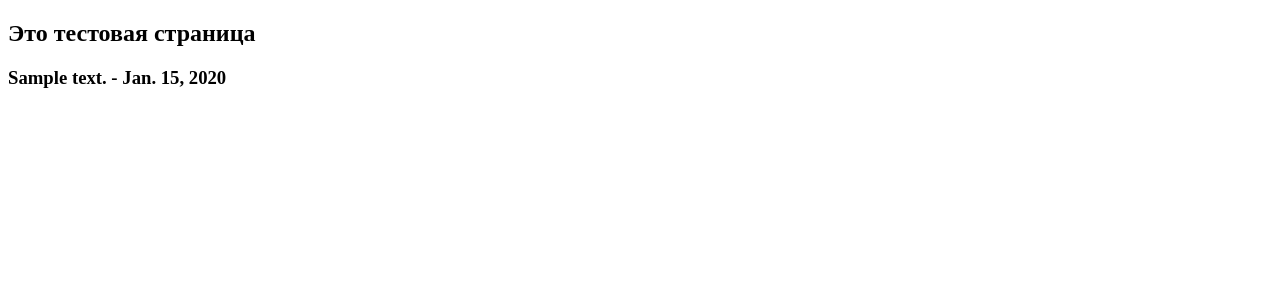
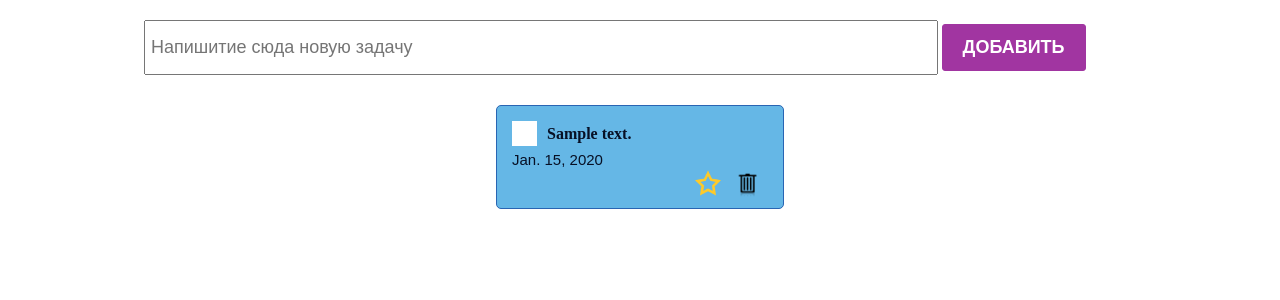
Before and after one commit to Tinatin-art/todo, a Django app: page /test/ in a window 1280 px wide. Shown: the top 300 px of the page. Run offline with Django 3.2, Linux system fonts and the light colour scheme; tables that the repository leaves empty hold one stand-in row (values such as "Sample post").

Commit message:
todo_item in todo list

```diff
--- a/main/templates/test.html
+++ b/main/templates/test.html
@@ -1,14 +1,44 @@
+{% load static %}
 <!DOCTYPE html>
 <html lang="en">
 <head>
     <meta charset="UTF-8">
     <meta name="viewport" content="width=device-width, initial-scale=1.0">
-    <title>Document</title>
+    <title>Todo</title>
+    <!-- <link rel="stylesheet" href="./styles/index.css"> -->
+    <link rel="stylesheet" href="{% static 'styles/index.css' %}">
+    <link rel="stylesheet" href="{% static 'styles/checkbox.css' %}">
 </head>
 <body>
-    <h2>Это тестовая страница</h2>
-    {% for todo in todo_list %}
-        <h3>{{ todo.text }} - {{ todo.created_at }}</h3>
-    {% endfor %}
+    <section>
+        <div class="create_container">
+            <input
+            class="create_input"
+            type="text"
+            placeholder="Напишитие сюда новую задачу">
+            <button class="create_button">Добавить</button>
+        </div>
+
+        <div class="todo_container">
+            {% for todo in todo_list %}
+            <div class="todo_item">
+                <div class="todo_item_header">
+                    <label class="checkbox_container">
+                        <input type="checkbox">
+                        <span class="checkmark"></span>
+                    </label>
+                    <h4>{{ todo.text }}</h4>
+                </div>
+                <div class="todo_item_footer">
+                    <p>{{ todo.created_at }}</p>
+                    <div class="action_buttons">
+                        <img src="./icons/star--v1.png">
+                        <img src="./icons/trash-empty.png">
+                    </div>
+                </div>
+            </div>
+        {% endfor%}
+        </div>
+    </section>
 </body>
 </html>
```
